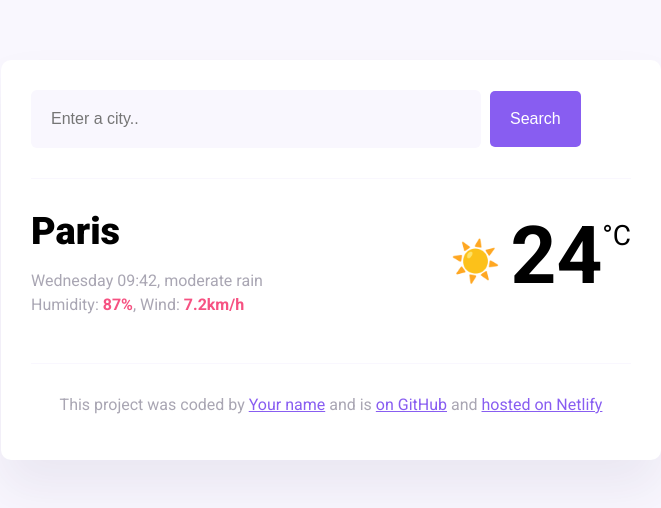
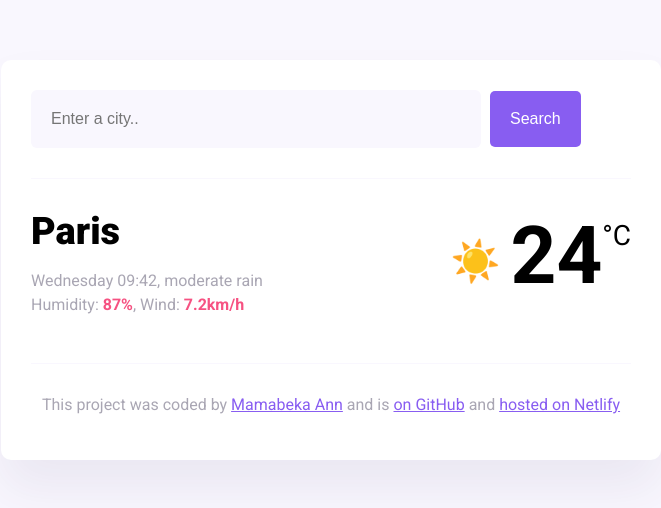
Before and after one commit to MamabekaAnn/weather-application, a website built with Parcel: page index.html in a window 1280 px wide. Shown: the whole page, without its empty margins (309-970 px from the left). Built offline with nearby package versions, Linux system fonts and the light colour scheme.

Commit message:
Update index.html

```diff
--- a/index.html
+++ b/index.html
@@ -47,8 +47,8 @@
       <footer>
         <p>
           This project was coded by
-          <a href="#" target="_blank">Your name</a> and is
-          <a href="#" target="_blank"> on GitHub</a> and
+          <a href="#" target="_blank">Mamabeka Ann</a> and is
+          <a href="#" target="_blank">on GitHub</a> and
           <a href="#" target="_blank">hosted on Netlify</a>
         </p>
       </footer>
```
